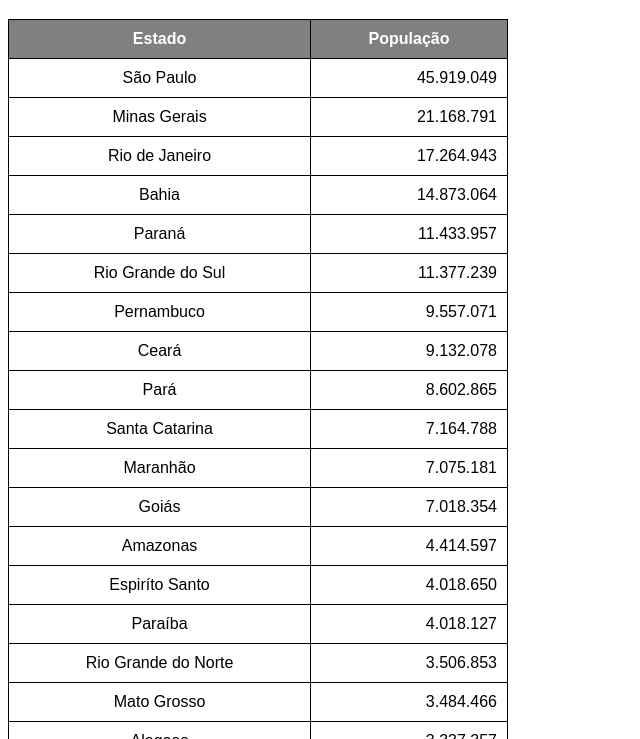
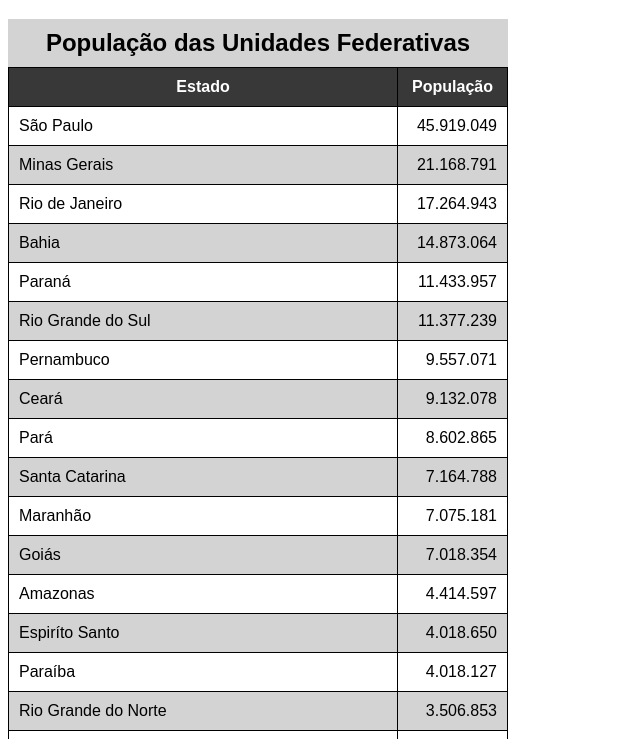
Before and after one commit to Gusta-vo-dev/curso-html-css, a plain HTML site: page Exercícios/EX. 022/tabela002.html in a window 1280 px wide. Shown: the part 61-800 px from the top of the page, without its empty margins (0-640 px from the left). Drawn offline with Linux system fonts and the light colour scheme.

Commit message:
atualização tabela 002

```diff
--- a/Exercícios/EX. 022/tabela002.html
+++ b/Exercícios/EX. 022/tabela002.html
@@ -14,14 +14,23 @@
         table {
             width: 500px;
             border-collapse: collapse;
+            position: relative;
         }
+
+        caption {
+            font-size: 1.5em;
+            font-weight: bold;
+            padding: 10px;
+            background-color: lightgray;
+        }
+
 
         td.num {
             text-align: right;
         }
 
         td {
-            text-align: center;
+            text-align: left;
         }
 
         td, th {
@@ -30,8 +39,22 @@
         }
 
         thead, tfoot {
-            background-color: gray;
+            background-color: #383838;
             color: white;
+        }
+
+        thead > tr > th {
+            position: sticky;
+            top: -1px;
+            background-color:  #383838;
+        }
+
+        tbody > tr:nth-child(odd){ /* ou (2n-1)*/
+            background-color: white;
+        }
+
+        tbody > tr:nth-child(even) { /* ou (2n)*/
+            background-color: lightgray;
         }
     </style>
 </head>
@@ -39,6 +62,7 @@
     <h1>Aprendendo a Fazer Tabelas Grandes</h1>
     <!--HERARQUIA DE TABELAS
         TABLE
+            CAPTION
             THEAD
             TR, TD, TH
             TBODY
@@ -48,10 +72,11 @@
         TABLE
     -->
         <table>
+            <CAPtion>População das Unidades Federativas</CAPtion>
             <thead>
                 <tr>
-                    <th>Estado</th>
-                    <th>População</th>
+                    <th scope="col">Estado</th>
+                    <th scope="col" style="width: 50px;">População</th>
                 </tr>
             </thead>
             <tbody>
@@ -166,10 +191,15 @@
             </tbody>
             <tfoot>
                 <tr>
-                    <th>Total de Habitantes</th>
-                    <td><strong>210.147.125</strong></td>
+                    <th scope="row">Total de Habitantes</th>
+                    <td class="num"><strong>210.147.125</strong></td>
                 </tr>
             </tfoot>
         </table>
+        <p>Lorem ipsum, dolor sit amet consectetur adipisicing elit. Eius laudantium ut veritatis iste nemo. Sed rerum exercitationem dignissimos fugiat obcaecati. Aspernatur sequi voluptates id ex quo alias nam, officia dolor! Lorem ipsum dolor sit, amet consectetur adipisicing elit. Nam dolore, maxime magni, repellat sit est deserunt quibusdam quia voluptas illum aliquid temporibus velit, perspiciatis aliquam veritatis reprehenderit nisi incidunt ad? Lorem ipsum dolor sit amet consectetur adipisicing elit. Laudantium alias voluptatem qui amet ipsum neque suscipit minus accusantium ex tempore sint possimus doloribus, similique molestiae odit asperiores sunt voluptates animi. Lorem ipsum dolor sit amet consectetur adipisicing elit. Obcaecati omnis modi nostrum eius, aspernatur saepe natus delectus eos sed voluptatum laudantium quasi at possimus labore veniam, ipsam ipsum enim. Minus!Lorem</p>
+        <p>Lorem ipsum, dolor sit amet consectetur adipisicing elit. Eius laudantium ut veritatis iste nemo. Sed rerum exercitationem dignissimos fugiat obcaecati. Aspernatur sequi voluptates id ex quo alias nam, officia dolor! Lorem ipsum dolor sit, amet consectetur adipisicing elit. Nam dolore, maxime magni, repellat sit est deserunt quibusdam quia voluptas illum aliquid temporibus velit, perspiciatis aliquam veritatis reprehenderit nisi incidunt ad? Lorem ipsum dolor sit amet consectetur adipisicing elit. Laudantium alias voluptatem qui amet ipsum neque suscipit minus accusantium ex tempore sint possimus doloribus, similique molestiae odit asperiores sunt voluptates animi. Lorem ipsum dolor sit amet consectetur adipisicing elit. Obcaecati omnis modi nostrum eius, aspernatur saepe natus delectus eos sed voluptatum laudantium quasi at possimus labore veniam, ipsam ipsum enim. Minus!Lorem</p>
+        <p>Lorem ipsum, dolor sit amet consectetur adipisicing elit. Eius laudantium ut veritatis iste nemo. Sed rerum exercitationem dignissimos fugiat obcaecati. Aspernatur sequi voluptates id ex quo alias nam, officia dolor! Lorem ipsum dolor sit, amet consectetur adipisicing elit. Nam dolore, maxime magni, repellat sit est deserunt quibusdam quia voluptas illum aliquid temporibus velit, perspiciatis aliquam veritatis reprehenderit nisi incidunt ad? Lorem ipsum dolor sit amet consectetur adipisicing elit. Laudantium alias voluptatem qui amet ipsum neque suscipit minus accusantium ex tempore sint possimus doloribus, similique molestiae odit asperiores sunt voluptates animi. Lorem ipsum dolor sit amet consectetur adipisicing elit. Obcaecati omnis modi nostrum eius, aspernatur saepe natus delectus eos sed voluptatum laudantium quasi at possimus labore veniam, ipsam ipsum enim. Minus!Lorem</p>
+        <p>Lorem ipsum, dolor sit amet consectetur adipisicing elit. Eius laudantium ut veritatis iste nemo. Sed rerum exercitationem dignissimos fugiat obcaecati. Aspernatur sequi voluptates id ex quo alias nam, officia dolor! Lorem ipsum dolor sit, amet consectetur adipisicing elit. Nam dolore, maxime magni, repellat sit est deserunt quibusdam quia voluptas illum aliquid temporibus velit, perspiciatis aliquam veritatis reprehenderit nisi incidunt ad? Lorem ipsum dolor sit amet consectetur adipisicing elit. Laudantium alias voluptatem qui amet ipsum neque suscipit minus accusantium ex tempore sint possimus doloribus, similique molestiae odit asperiores sunt voluptates animi. Lorem ipsum dolor sit amet consectetur adipisicing elit. Obcaecati omnis modi nostrum eius, aspernatur saepe natus delectus eos sed voluptatum laudantium quasi at possimus labore veniam, ipsam ipsum enim. Minus!Lorem</p>
+        <p>Lorem ipsum, dolor sit amet consectetur adipisicing elit. Eius laudantium ut veritatis iste nemo. Sed rerum exercitationem dignissimos fugiat obcaecati. Aspernatur sequi voluptates id ex quo alias nam, officia dolor! Lorem ipsum dolor sit, amet consectetur adipisicing elit. Nam dolore, maxime magni, repellat sit est deserunt quibusdam quia voluptas illum aliquid temporibus velit, perspiciatis aliquam veritatis reprehenderit nisi incidunt ad? Lorem ipsum dolor sit amet consectetur adipisicing elit. Laudantium alias voluptatem qui amet ipsum neque suscipit minus accusantium ex tempore sint possimus doloribus, similique molestiae odit asperiores sunt voluptates animi. Lorem ipsum dolor sit amet consectetur adipisicing elit. Obcaecati omnis modi nostrum eius, aspernatur saepe natus delectus eos sed voluptatum laudantium quasi at possimus labore veniam, ipsam ipsum enim. Minus!Lorem</p>
 </body>
 </html>
```
